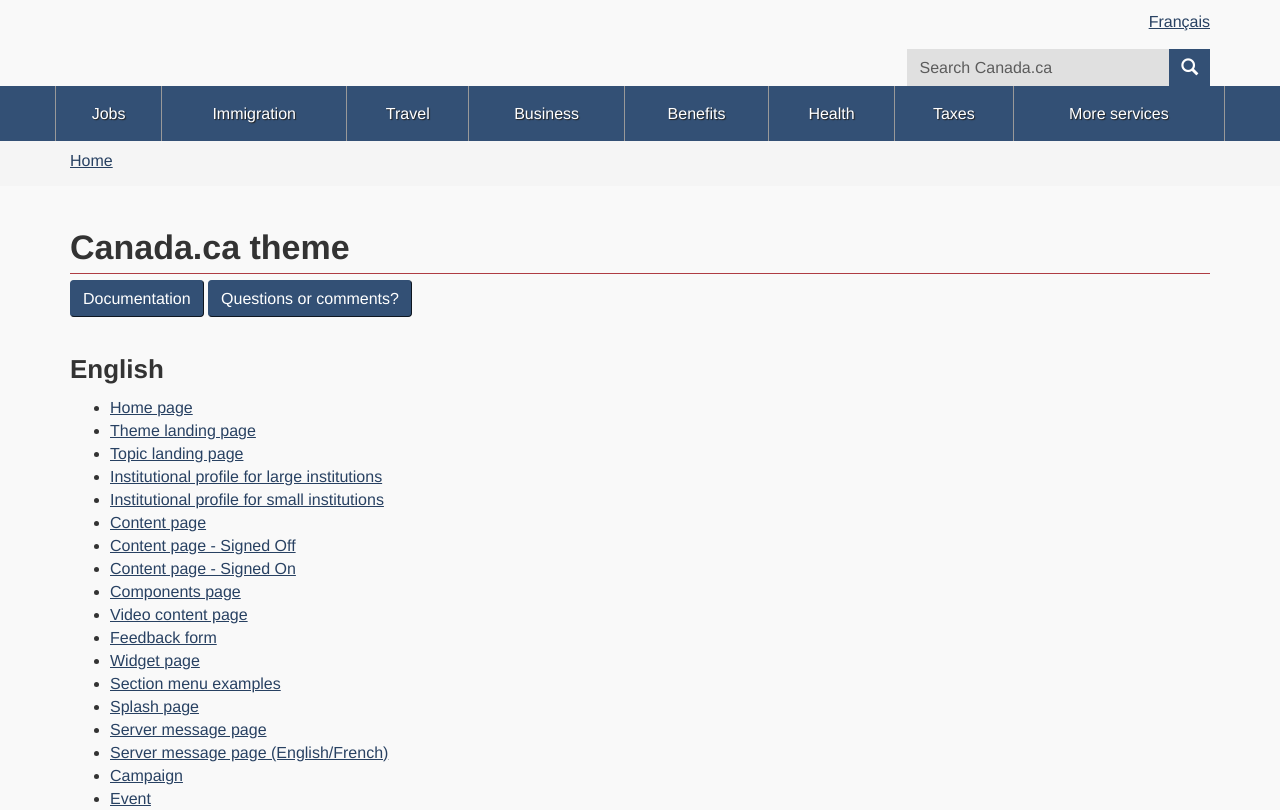
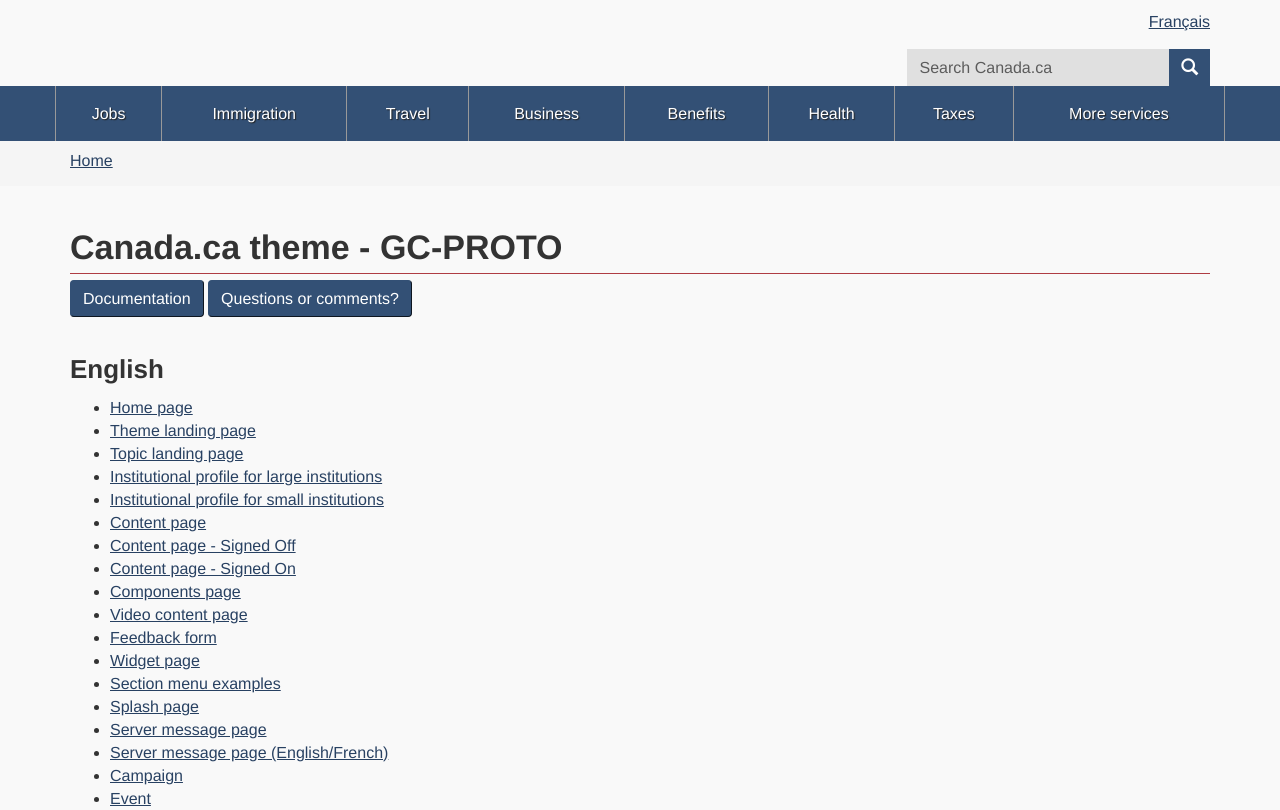
Before and after one commit to gc-proto/ei2, a plain HTML site: page index.html in a window 1280 px wide. Shown: the top 810 px of the page. Drawn offline with nearby package versions, Linux system fonts and the light colour scheme; files that its build step writes are made by us from their sources; a script that the page names is missing; files whose address does not match are found by name.

Commit message:
Minor change to test updates

```diff
--- a/index.html
+++ b/index.html
@@ -113,7 +113,7 @@
 </nav>
 </header>
 <main role="main" property="mainContentOfPage" class="container">
-<h1 property="name" id="wb-cont">Canada.ca theme</h1>
+<h1 property="name" id="wb-cont">Canada.ca theme - GC-PROTO</h1>
 <p>
 <a class="btn btn-primary" href="docs/ref/GCWeb/GCWeb-en.html">Documentation</a>
 <a class="btn btn-primary" href="https://github.com/wet-boew/GCWeb/issues/new?title=Canada.ca%20theme:%20">Questions or comments?</a>
```
